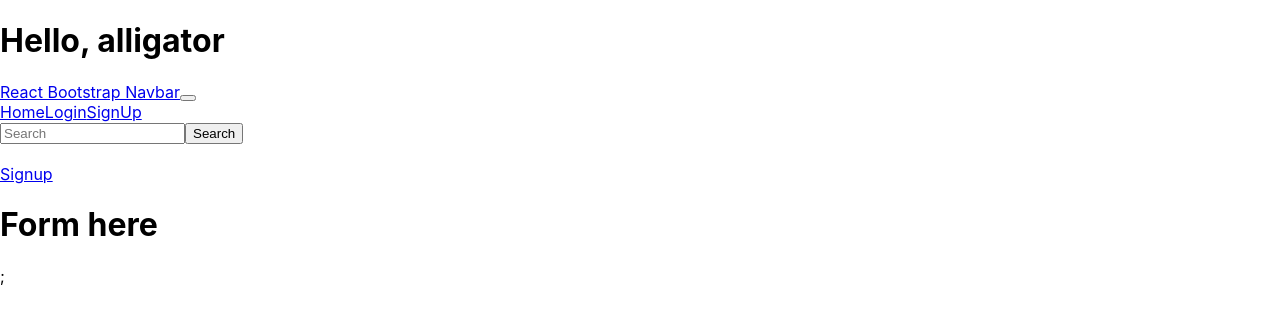
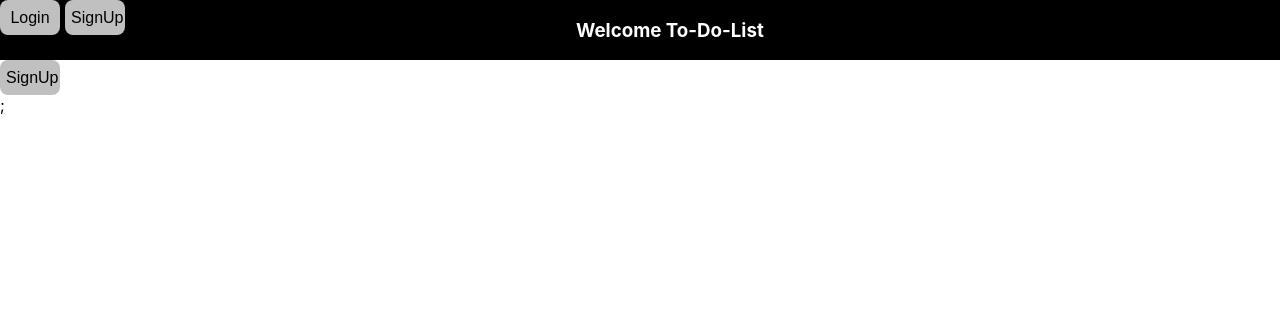
Before and after one commit to saikudumala/To-Do-List, a React (Create React App) app: page /SignUp in a window 1280 px wide. Shown: the top 320 px of the page. Built offline with nearby package versions, Linux system fonts and the light colour scheme.

Commit message:
Basic structure creation

```diff
--- a/src/App.js
+++ b/src/App.js
@@ -17,7 +17,7 @@ class Welcome extends React.Component {
   render() {
     return (
       <div>
-        <h1>Hello, {this.state.reptile}</h1>
+
         <MainComponent></MainComponent>;
       </div>
     );
--- /dev/null
+++ b/src/CSS/Authentication.css
@@ -0,0 +1,24 @@
+.LoginComponentclass {
+    border: none;
+    color: black;
+    font-size: 16px;
+    height: 35px;
+    width: 60px;
+    cursor: pointer;
+    border-radius: 8px;
+    background-color: #C0C0C0;
+    margin-right:5px;
+
+}
+
+.SignUpComponentclass {
+    border: none;
+    color: black;
+    font-size: 16px;
+    height: 35px;
+    width: 60px;
+    cursor: pointer;
+    border-radius: 8px;
+    background-color: #C0C0C0;
+    margin-right: 5px;
+}
--- a/src/Components/FormComponent/FormComponent.js
+++ b/src/Components/FormComponent/FormComponent.js
@@ -15,9 +15,9 @@ class FormComponent extends React.Component {
 
     render() {
       return (
-        <div>
+
         <h1>Form here</h1>
-        </div>
+
       );
     }
   }
--- a/src/Components/FormComponent/LoginComponent.js
+++ b/src/Components/FormComponent/LoginComponent.js
@@ -1,28 +1,29 @@
 import React, { Component, props } from "react";
 import { BrowserRouter as Router, Switch, Route, Link } from "react-router-dom";
 import FormComponent from "../FormComponent/FormComponent";
-import SignupComponent from "./SignupComponent";
+import "../../CSS/Authentication.css";
+
 class LoginComponent extends React.Component {
   constructor() {
     super(props);
-    //defining the state in the constructor
+
     this.state = {};
-    // console.log(this.props);
   }
-
+  /**
+   *
+   * LifeCycle method invoked when component is loaded
+   *
+   * */
+  componentDidMount() {
+    console.log("Loaded Login Component");
+  }
   render() {
     console.log("Loginc ocmponent loading");
     return (
       <div>
-
-        <Router>
-        <Link to="/login">Login</Link>
-          <Switch>
-            <Route path="/login">
-              <FormComponent />
-            </Route>
-          </Switch>
-        </Router>
+        <Link to="/Login">
+          <button class="LoginComponentclass">Login</button>
+        </Link>
       </div>
     );
   }
--- a/src/Components/FormComponent/SignupComponent.js
+++ b/src/Components/FormComponent/SignupComponent.js
@@ -1,11 +1,6 @@
 import React, { Component, props } from "react";
-import {
-  BrowserRouter as Router,
-  Switch,
-  Route,
-  Link
-} from "react-router-dom";
-import FormComponent from "../FormComponent/FormComponent"
+import { BrowserRouter as Router, Switch, Route, Link } from "react-router-dom";
+import FormComponent from "../FormComponent/FormComponent";
 class SignupComponent extends React.Component {
   constructor() {
     super(props);
@@ -17,15 +12,10 @@ class SignupComponent extends React.Component {
   render() {
     return (
       <div>
-      <Router>
-      <Link to="/signup">Signup</Link>
-        <Switch>
-          <Route path="/signup">
-            <FormComponent />
-          </Route>
-        </Switch>
-      </Router>
-    </div>
+        <Link to="/SignUp">
+          <button class="SignUpComponentclass">SignUp</button>
+        </Link>
+      </div>
     );
   }
 }
--- a/src/Components/MainComponent/MainComponent.js
+++ b/src/Components/MainComponent/MainComponent.js
@@ -1,22 +1,29 @@
 import React, { Component, props } from "react";
 import NavBarComponent from "../NavBar/NavBarComponent";
-import FormComponent from "../FormComponent/FormComponent"
+
 class MainComponent extends React.Component {
   constructor() {
     super(props);
-    //defining the state in the constructor
+
     this.state = {
       reptile: "alligator",
       color: "#008f68",
-      isFormVisible:false,
+      isFormVisible: false
     };
-    // console.log(this.props);
   }
 
+  /**
+   *
+   * LifeCycle method invoked when component is loaded
+   *
+   * */
+  componentDidMount() {
+    console.log("Loaded Main Component");
+  }
   render() {
     return (
       <div>
-        <NavBarComponent></NavBarComponent>
+        <NavBarComponent />
       </div>
     );
   }
--- a/src/Components/NavBar/NavBarComponent.js
+++ b/src/Components/NavBar/NavBarComponent.js
@@ -1,15 +1,12 @@
-import React, { Component, props } from "react";
+import React, {  props } from "react";
 import LoginComponent from "../FormComponent/LoginComponent";
 import SignupComponent from "../FormComponent/SignupComponent";
-import MainComponent from "../MainComponent/MainComponent";
+import Navbar from "../NavBar/Navbar";
 import {
   BrowserRouter as Router,
   Switch,
   Route,
-    useParams,
 } from "react-router-dom";
-import { Navbar, Nav, NavDropdown, Form, FormControl, Button } from 'react-bootstrap'
-
 
 
 class NavBarComponent extends React.Component {
@@ -18,45 +15,28 @@ class NavBarComponent extends React.Component {
     //defining the state in the constructor
     this.state = {
       reptile: "alligator",
-      color: "#008f68",
+      color: "#008f68"
     };
-
   }
-
+  /**
+   *
+   * LifeCycle method invoked when component is loaded
+   *
+   * */
+  componentDidMount() {
+    console.log("Loaded NavBar Component");
+  }
   render() {
     return (
       <div>
         <Router>
-                <Navbar bg="dark" variant="dark" expand="lg" sticky="top">
-                    <Navbar.Brand href="#home">React Bootstrap Navbar</Navbar.Brand>
-                    <Navbar.Toggle aria-controls="basic-navbar-nav" />
-                    <Navbar.Collapse id="basic-navbar-nav">
-                        <Nav className="mr-auto">
-                            <Nav.Link href="/">Home</Nav.Link>
-                            <Nav.Link href="/login">Login</Nav.Link>
-                            <Nav.Link href="/signUp">SignUp</Nav.Link>
-                        </Nav>
-                        <Form inline>
-                            <FormControl type="text" placeholder="Search" className="mr-sm-2" />
-                            <Button variant="outline-success">Search</Button>
-                        </Form>
-                    </Navbar.Collapse>
-                </Navbar>
-                <br />
+          <Navbar />
           <Switch>
-                    <Route exact path="/">
-                        <MainComponent />
-                    </Route>
-                    <Route path="/login">
-                        <LoginComponent />
-                    </Route>
-                    <Route path="/signUp">
-                        <SignupComponent />
-                    </Route>
+            <Route path="/Login" component={LoginComponent} />
+            <Route path="/SignUp" component={SignupComponent} />
           </Switch>
         </Router>
       </div>
-
     );
   }
 }
--- /dev/null
+++ b/src/Components/NavBar/Navbar.js
@@ -0,0 +1,38 @@
+import React from "react";
+import LoginComponent from "../FormComponent/LoginComponent";
+import SignupComponent from "../FormComponent/SignupComponent";
+import TextHeadingLineComponent from "../NavBar/TextHeadingLineComponent";
+import styled from "styled-components";
+
+const spanStyles = {
+    display: "flex",
+    flexwrap: "wrap",
+    fontsize: "30px",
+    textalign: "center",
+    backgroundColor: "black",
+    height: "60px"
+};
+const Navbar = () => {
+
+
+    /*Need to Know how to place text inside styled components*/
+    /* const Wrapper = styled.div`
+    display: flex;
+    flex-wrap: wrap;
+    font-size: 30px;
+    text-align: center;
+    background-color: white;
+    height: 60px;
+  `;*/
+
+
+  return (
+    <div style={spanStyles}>
+      <TextHeadingLineComponent/>
+      <LoginComponent />
+      <SignupComponent />
+    </div>
+  );
+};
+
+export default Navbar;
--- /dev/null
+++ b/src/Components/NavBar/TextHeadingLineComponent.js
@@ -0,0 +1,20 @@
+import React from "react";
+
+const headerLineStyle = {
+  textalign: "center",
+  color: "white",
+  height: "60px",
+  position: "absolute",
+  left: "45%"
+};
+
+/*Use styled components for dynamic css*/
+const TextHeadingLineComponent = () => {
+  return (
+    <div style={headerLineStyle}>
+      <h3>Welcome To-Do-List</h3>
+    </div>
+  );
+};
+
+export default TextHeadingLineComponent;
```
Lines whose indentation alone changed are shown as unchanged.
